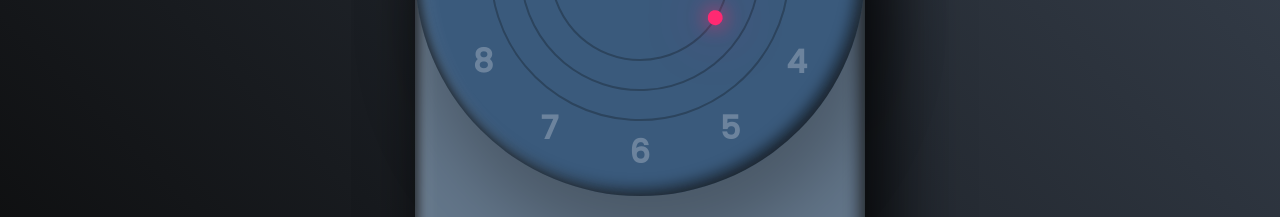
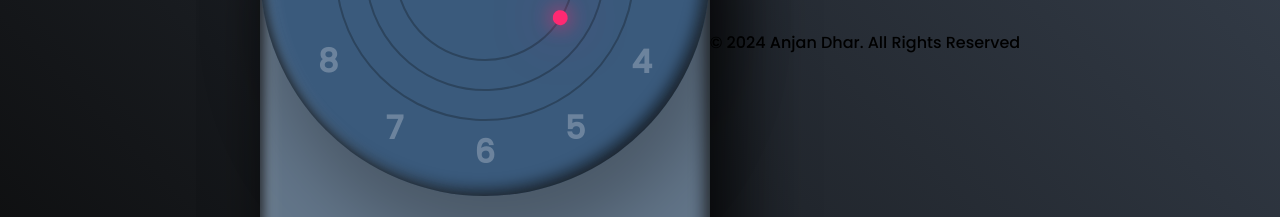
Before and after one commit to Siliguri-design/Digital-clock-web, a plain HTML site: page index.html in a window 1280 px wide. Shown: the part 358-575 px from the top of the page. Drawn offline with Linux system fonts and the light colour scheme.

Commit message:
✨️🧑‍💻Aɳʝαɳ ԃԋαɾ✨️🧑‍💻

```diff
--- a/index.html
+++ b/index.html
@@ -46,3 +46,6 @@
     <script src="Anjan.js"></script>
   </body>
 </html>
+    <footer>&copy 2024 Anjan Dhar. All Rights Reserved</footer>
+  </body>
+</html>
```
